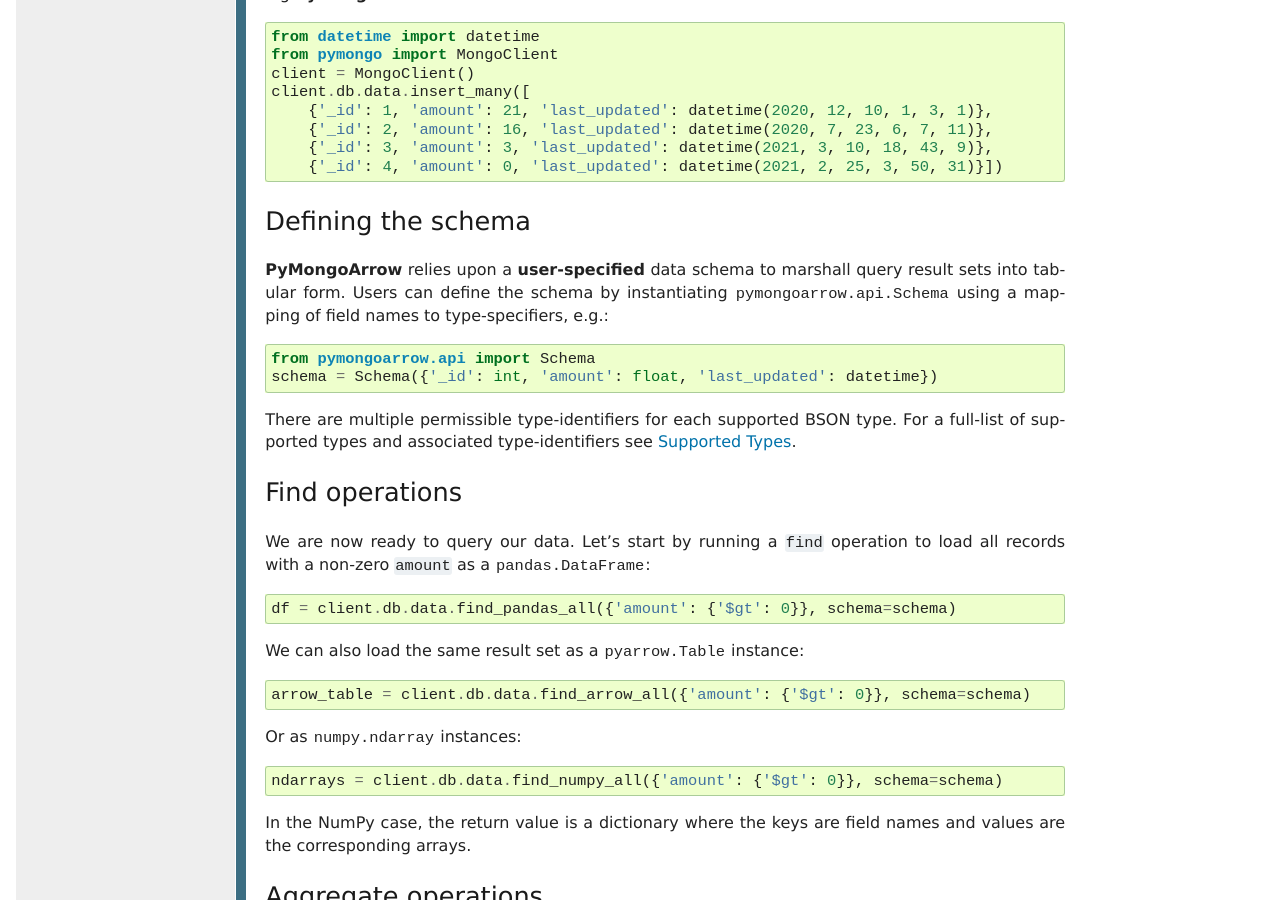
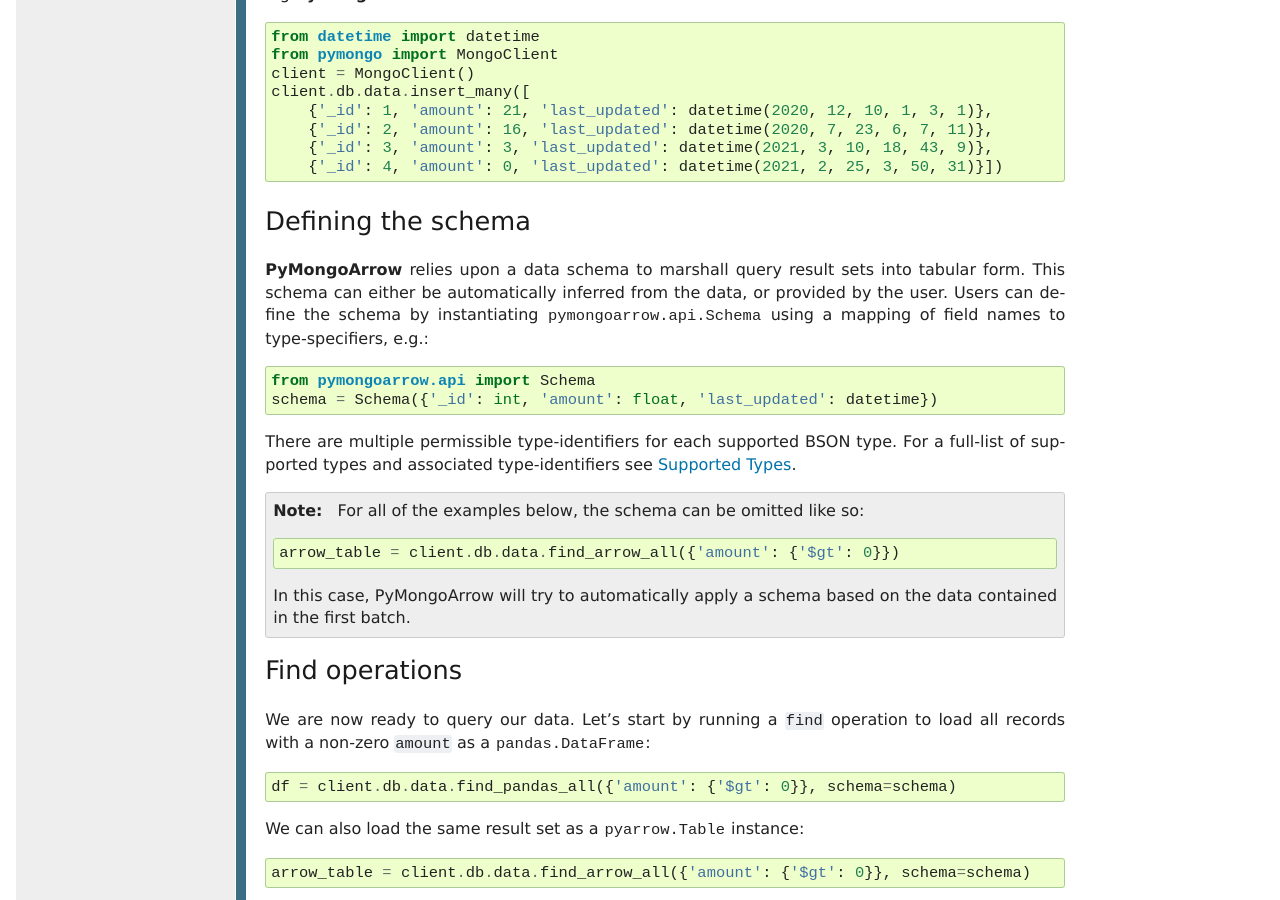
Before and after one commit to mongodb-labs/mongo-arrow, a Sphinx documentation site: the page built from bindings/python/docs/source/quickstart.rst, in a window 1280 px wide and 900 px high, scrolled down 938 px. Built offline with Sphinx 7.4.7, drawn with Linux system fonts in a browser that asks for light colours.

Commit message:
ARROW-116 Add Documentation for Auto-Discovery of Schemas (#93)

```diff
--- a/bindings/python/docs/source/quickstart.rst
+++ b/bindings/python/docs/source/quickstart.rst
@@ -58,8 +58,9 @@ query. We can do so using **PyMongo**::
 
 Defining the schema
 -------------------
-**PyMongoArrow** relies upon a **user-specified** data schema to marshall
-query result sets into tabular form. Users can define the schema by
+**PyMongoArrow** relies upon a data schema to marshall
+query result sets into tabular form. This schema can either be automatically inferred from the data,
+or provided by the user. Users can define the schema by
 instantiating :class:`pymongoarrow.api.Schema` using a mapping of field names
 to type-specifiers, e.g.::
 
@@ -69,6 +70,15 @@ to type-specifiers, e.g.::
 There are multiple permissible type-identifiers for each supported BSON type.
 For a full-list of supported types and associated type-identifiers see
 :doc:`supported_types`.
+
+.. note::
+
+   For all of the examples below, the schema can be omitted like so::
+
+    arrow_table = client.db.data.find_arrow_all({'amount': {'$gt': 0}})
+
+   In this case, PyMongoArrow will try to automatically apply a schema based on
+   the data contained in the first batch.
 
 Find operations
 ---------------
```
Also changed, not shown: bindings/python/README.rst.
